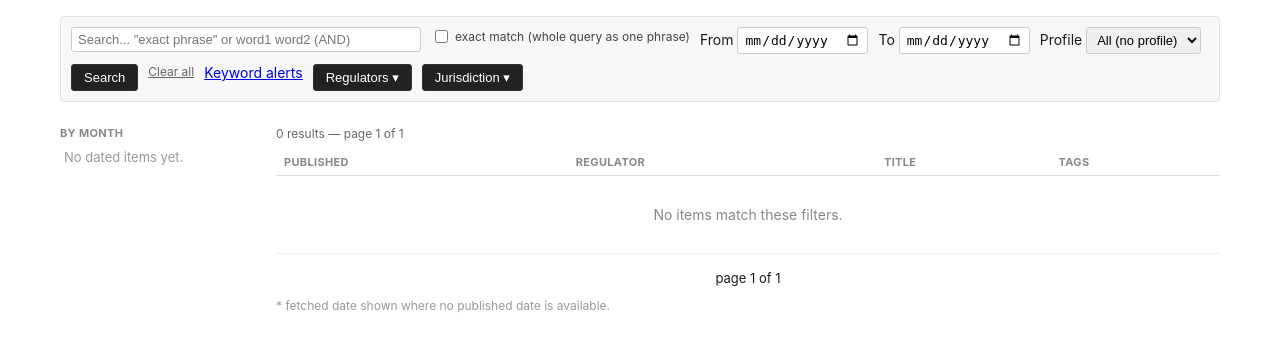
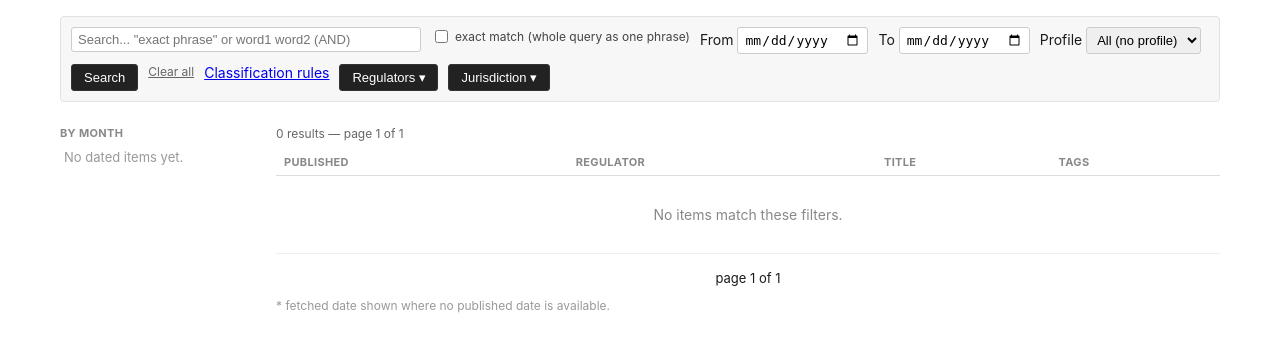
Before and after one commit to klinikal/reg-radar, a FastAPI app: page / in a window 1280 px wide. Shown: the part 45-397 px from the top of the page. Run offline with FastAPI, Linux system fonts and the light colour scheme; data comes from the database, SQL or seed files in the repository; data that the repository does not hold is empty; some libraries are stand-ins or nearby versions.

Commit message:
feat(webui): replace the keyword alerts page with /rules
/rules lists, adds and deletes config/rules.yaml entries (axis, value,
weighted pattern, fields), validating axis/value against the taxonomy
on save; /alerts now redirects there. /api/unclassified mirrors
get_unclassified_tool for the web UI.

```diff
--- a/webui/app.py
+++ b/webui/app.py
@@ -10,11 +10,11 @@ from fastapi.responses import HTMLResponse, RedirectResponse
 from fastapi.staticfiles import StaticFiles
 from fastapi.templating import Jinja2Templates
 
-from collector.keyword_alerts import load_alert_rules, write_alert_rules
 from collector.storage import init_db
-from mcpserver.queries import get_item, get_month_facets, list_regulators, search_items_advanced
+from mcpserver.queries import get_item, get_month_facets, get_unclassified, list_regulators, search_items_advanced
 from regradar.classification import remove_classification, write_classification
 from regradar.profiles import ProfileError, get_expanded_profile, list_shipped_profiles, load_activities
+from regradar.rules import load_raw_rules, write_raw_rules
 from regradar.taxonomy import load_and_exit_on_error
 
 logging.basicConfig(
@@ -29,7 +29,7 @@ app.mount("/static", StaticFiles(directory=os.path.join(_HERE, "static")), name=
 templates = Jinja2Templates(directory=os.path.join(_HERE, "templates"))
 
 PAGE_SIZE = 50
-ALERTS_PATH = os.getenv("ALERTS_PATH", "/app/config/alerts.yaml")
+RULES_PATH = os.getenv("RULES_PATH", "/app/config/rules.yaml")
 
 # Full country/entity names for jurisdiction codes used in config/regulators.yaml,
 # so the regulator filter can be searched by country name ("czech"), not just
@@ -305,31 +305,65 @@ def item_classify(item_id: str, axis: str = Form(...), value: str = Form(...), a
     return RedirectResponse(f"/item/{item_id}", status_code=303)
 
 
-@app.get("/alerts", response_class=HTMLResponse)
-def alerts_view(request: Request):
-    rules = load_alert_rules(ALERTS_PATH)
-    return templates.TemplateResponse("alerts.html", {"request": request, "rules": rules})
+@app.get("/alerts")
+def alerts_view():
+    # Renamed to /rules and rebuilt on config/rules.yaml (architecture doc
+    # §4.3) - this issue owns the migration; see scripts/migrate_alerts_to_rules.py.
+    return RedirectResponse("/rules", status_code=308)
 
 
-@app.post("/alerts")
-def alerts_add(keyword: str = Form(...), tag: str = Form(...)):
-    keyword = keyword.strip()
-    tag = tag.strip()
-    if not keyword or not tag:
-        raise HTTPException(status_code=400, detail="keyword and tag are both required")
-    rules = load_alert_rules(ALERTS_PATH)
-    rules.append({"keyword": keyword, "tag": tag})
-    write_alert_rules(ALERTS_PATH, rules)
-    return RedirectResponse("/alerts", status_code=303)
+@app.get("/rules", response_class=HTMLResponse)
+def rules_view(request: Request):
+    taxonomy = get_taxonomy()
+    min_confidence, rules = load_raw_rules(RULES_PATH)
+    axis_values = {axis: [v.id for v in taxonomy.axis_values(axis)] for axis in taxonomy.axes()}
+    return templates.TemplateResponse(
+        "rules.html",
+        {
+            "request": request, "rules": rules, "min_confidence": min_confidence,
+            "axes": taxonomy.axes(), "axis_values": axis_values,
+        },
+    )
 
 
-@app.post("/alerts/{index}/delete")
-def alerts_delete(index: int):
-    rules = load_alert_rules(ALERTS_PATH)
+@app.post("/rules")
+def rules_add(axis: str = Form(...), value: str = Form(...), pattern: str = Form(...),
+              weight: float = Form(0.7), flags: str = Form(""), fields: list[str] = Form(["title", "body"]),
+              title_multiplier: float = Form(1.0)):
+    taxonomy = get_taxonomy()
+    pattern = pattern.strip()
+    if axis not in taxonomy.axes() or not taxonomy.is_valid(axis, value):
+        raise HTTPException(status_code=400, detail="unknown axis/value - see config/taxonomy.yaml")
+    if not pattern:
+        raise HTTPException(status_code=400, detail="pattern is required")
+    match_entry = {"pattern": pattern, "weight": weight}
+    if flags.strip():
+        match_entry["flags"] = flags.strip()
+    min_confidence, rules = load_raw_rules(RULES_PATH)
+    rules.append({
+        "axis": axis, "value": value, "match": [match_entry],
+        "fields": fields or ["title", "body"], "title_multiplier": title_multiplier,
+    })
+    write_raw_rules(RULES_PATH, min_confidence, rules)
+    return RedirectResponse("/rules", status_code=303)
+
+
+@app.post("/rules/{index}/delete")
+def rules_delete(index: int):
+    min_confidence, rules = load_raw_rules(RULES_PATH)
     if 0 <= index < len(rules):
         rules.pop(index)
-        write_alert_rules(ALERTS_PATH, rules)
-    return RedirectResponse("/alerts", status_code=303)
+        write_raw_rules(RULES_PATH, min_confidence, rules)
+    return RedirectResponse("/rules", status_code=303)
+
+
+@app.get("/api/unclassified")
+def api_unclassified(axis: str, limit: int = 50, offset: int = 0, regulator_id: str = "", since: str = "",
+                      include_low_confidence: bool = False):
+    items = get_unclassified(get_engine(), axis=axis, limit=limit, offset=offset,
+                              regulator_id=regulator_id or None, since=since or None,
+                              include_low_confidence=include_low_confidence)
+    return {"items": items}
 
 
 # JSON API - same query layer as the HTML views, so a future non-HTML
--- a/webui/templates/index.html
+++ b/webui/templates/index.html
@@ -21,7 +21,7 @@
 
   <button type="submit">Search</button>
   <a class="clear" href="/">Clear all</a>
-  <a href="/alerts">Keyword alerts</a>
+  <a href="/rules">Classification rules</a>
 
   <div class="reg-select">
     <button type="button" class="reg-select-toggle">
```
Also changed, not shown: tests/test_webui_templates.py (+122 -44 lines), webui/templates/alerts.html (deleted, +0 -34 lines), webui/templates/rules.html (added, +68 -0 lines).
